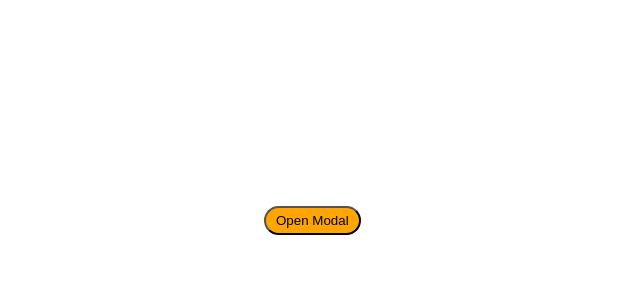
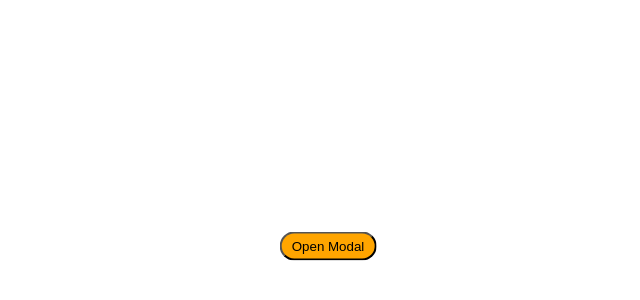
Before and after one commit to ansh-pradhan-zs/react, a React (Vite) app: page / in a window 1280 px wide. Shown: the part 154-454 px from the top of the page, without its empty margins (312-952 px from the left). Built offline with nearby package versions, Linux system fonts and the light colour scheme.

Commit message:
made slight change in app.css file to center the open modal button

```diff
--- a/src/App.css
+++ b/src/App.css
@@ -38,8 +38,9 @@
   padding: 5px 10px 5px 10px;
   border-radius: 20px;
   position: absolute;
-  top: 45%;
-  left: 45%;
+  top: 50%;
+  left: 50%;
+  transform: translate(-50%, -50%);
 }
 
 .modal-title {
```
